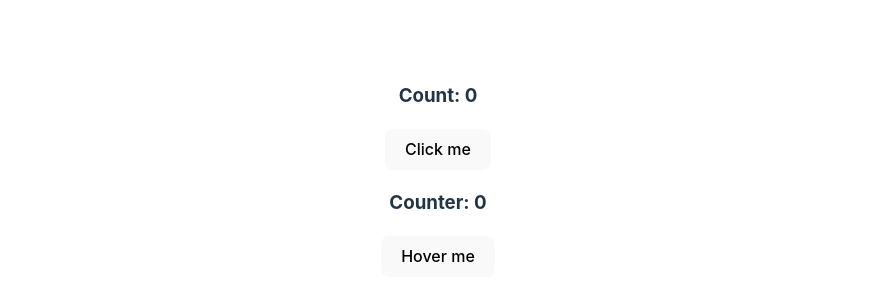
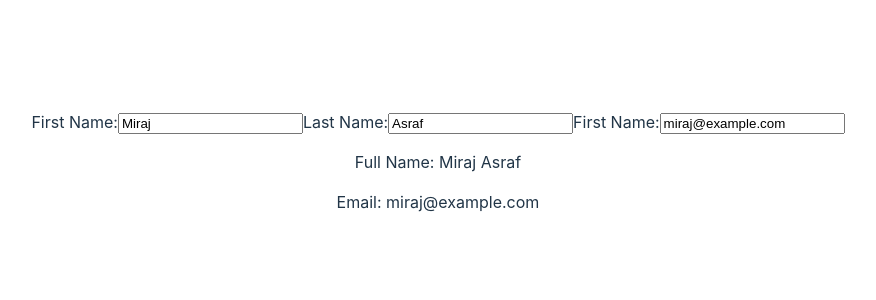
Before and after one commit to Miraj8280/react-projects, a React (Vite) app: page / in a window 1280 px wide. Shown: the part 230-530 px from the top of the page, without its empty margins (202-1078 px from the left). Built offline with nearby package versions, Linux system fonts and the light colour scheme.

Commit message:
Usage of useState Hook

```diff
--- a/src/App.jsx
+++ b/src/App.jsx
@@ -1,10 +1,11 @@
 import "./App.css";
-import ClickCounter from "./hoc/ClickCounter";
-import HoverCounter from "./hoc/HoverCounter";
-// import { Parent } from "./hooks/useRef";
-// import { VideoPlayer } from "./hooks/useRef";
+import Form from "./hooks/useState/Form";
+// import ClickCounter from "./hoc/ClickCounter";
+// import HoverCounter from "./hoc/HoverCounter";
+// import { VideoPlayer } from "./hooks/useRef/VideoPlayer";
+// import { FocusInputMount } from "./hooks/useRef/FocusInputMount";
+// import { FocusInputBtn } from "./hooks/useRef/FocusInputBtn";
 // import { ContactForm } from "./components/EventHandler";
-// import { FocusInputMount } from "./hooks/useRef";
 // import MultiState from './components/MultiState';
 // import User from './components/User';
 // import Counter from './components/Counter';
@@ -16,8 +17,7 @@ import HoverCounter from "./hoc/HoverCounter";
 function App() {
   return (
     <div>
-      <ClickCounter />
-      <HoverCounter />
+      <Form />
     </div>
   );
 }
--- /dev/null
+++ b/src/hooks/useState/Form.jsx
@@ -0,0 +1,50 @@
+import { useState } from "react";
+
+const Form = () => {
+  const [input, setInput] = useState({
+    firstName: "Miraj",
+    lastName: "Asraf",
+    email: "miraj@example.com",
+  });
+
+  return (
+    <>
+      <label htmlFor="firstName">
+        First Name:
+        <input
+          type="text"
+          value={input.firstName}
+          onChange={(event) =>
+            setInput({ ...input, firstName: event.target.value })
+          }
+        />
+      </label>
+      <label htmlFor="lastName">
+        Last Name:
+        <input
+          type="text"
+          value={input.lastName}
+          onChange={(event) =>
+            setInput({ ...input, lastName: event.target.value })
+          }
+        />
+      </label>
+      <label htmlFor="email">
+        First Name:
+        <input
+          type="email"
+          value={input.email}
+          onChange={(event) =>
+            setInput({ ...input, email: event.target.value })
+          }
+        />
+      </label>
+      <p>
+        Full Name: {input.firstName} {input.lastName}
+      </p>
+      <p>Email: {input.email}</p>
+    </>
+  );
+};
+
+export default Form;
```
